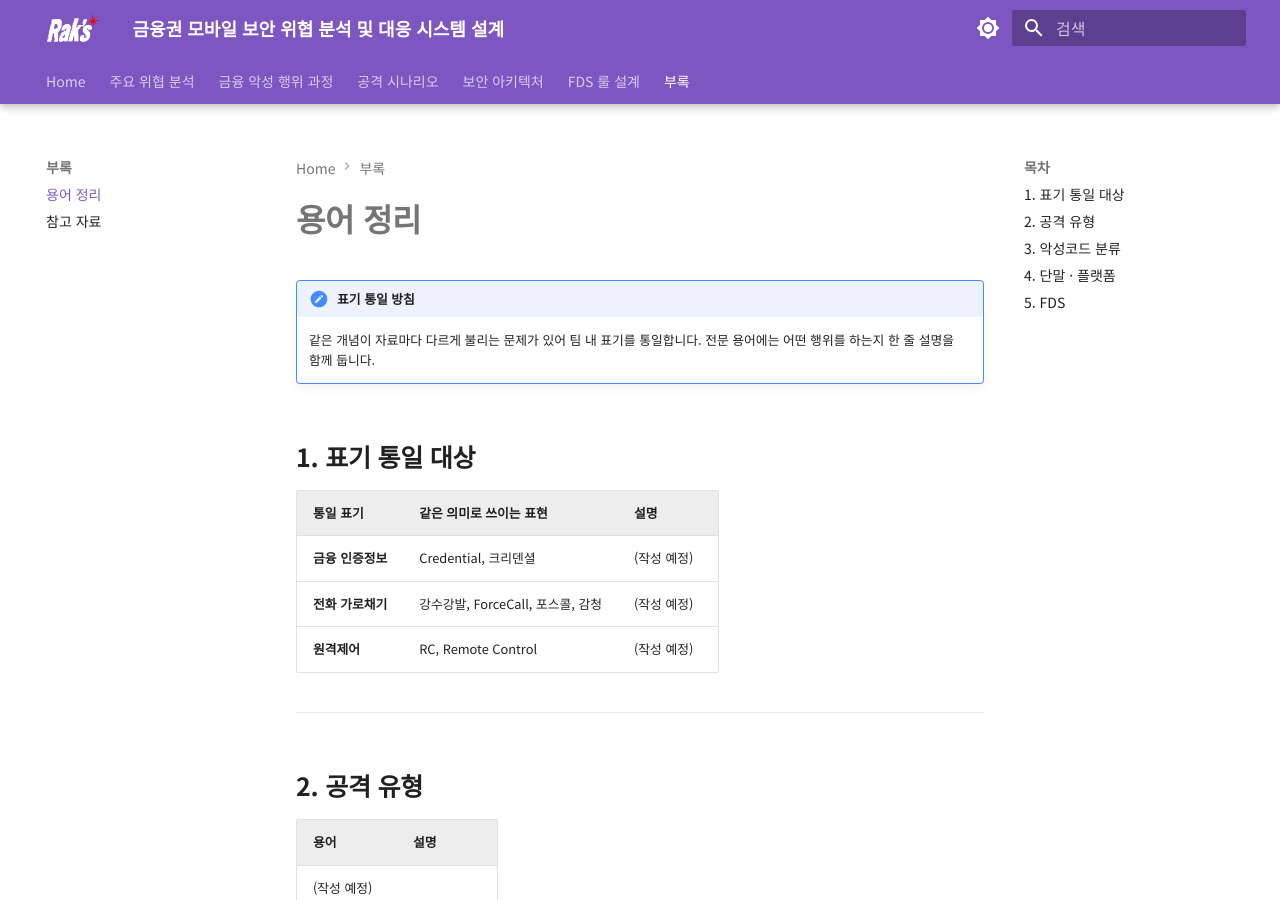
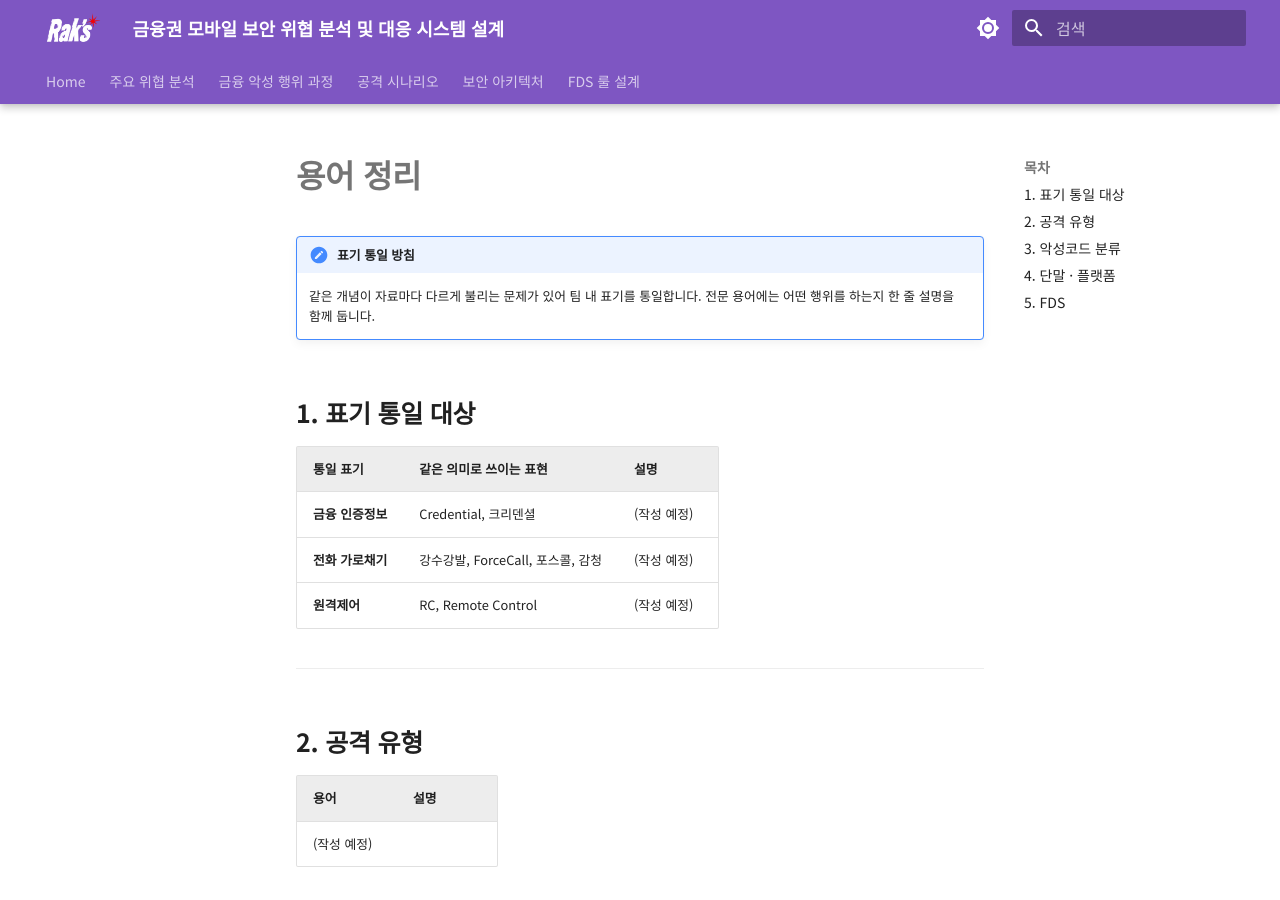
Before and after one commit to Rakkk-s/mobile-security-fds-docs, an MkDocs documentation site: the page built from docs/99-appendix/glossary.md, in a window 1280 px wide and 900 px high. Built offline with MkDocs 1.6.1 and Material for MkDocs 9.7.7, drawn with Linux system fonts in a browser that asks for light colours.

Commit message:
del: 부록 삭제

```diff
--- a/mkdocs.yml
+++ b/mkdocs.yml
@@ -110,6 +110,3 @@ nav:
       - "룰 정의서": 05-fds-rule/rule-catalog.md
       - "시나리오 ↔ 룰 매핑": 05-fds-rule/scenario-mapping.md
       - "룰 검증": 05-fds-rule/validation.md
-  - 부록:
-      - "용어 정리": 99-appendix/glossary.md
-      - "참고 자료": 99-appendix/references.md
```
